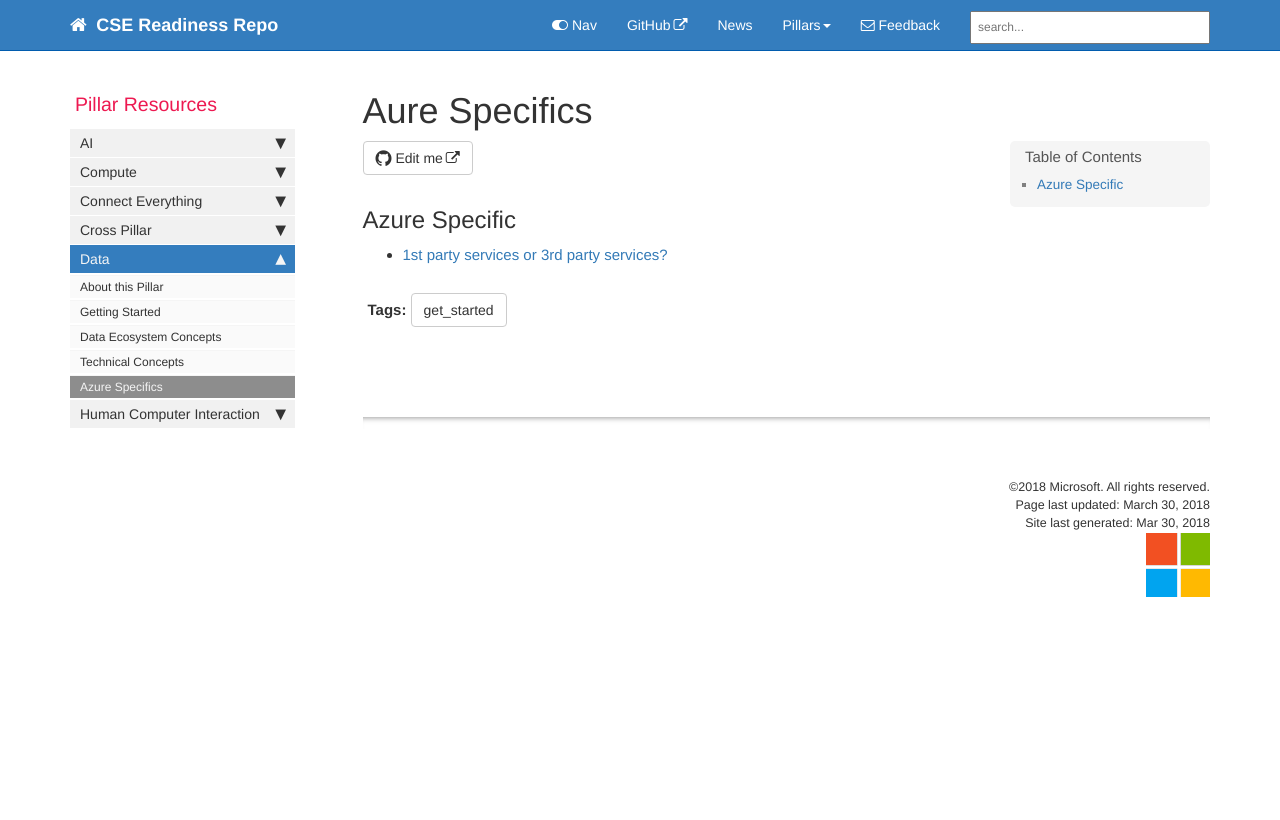
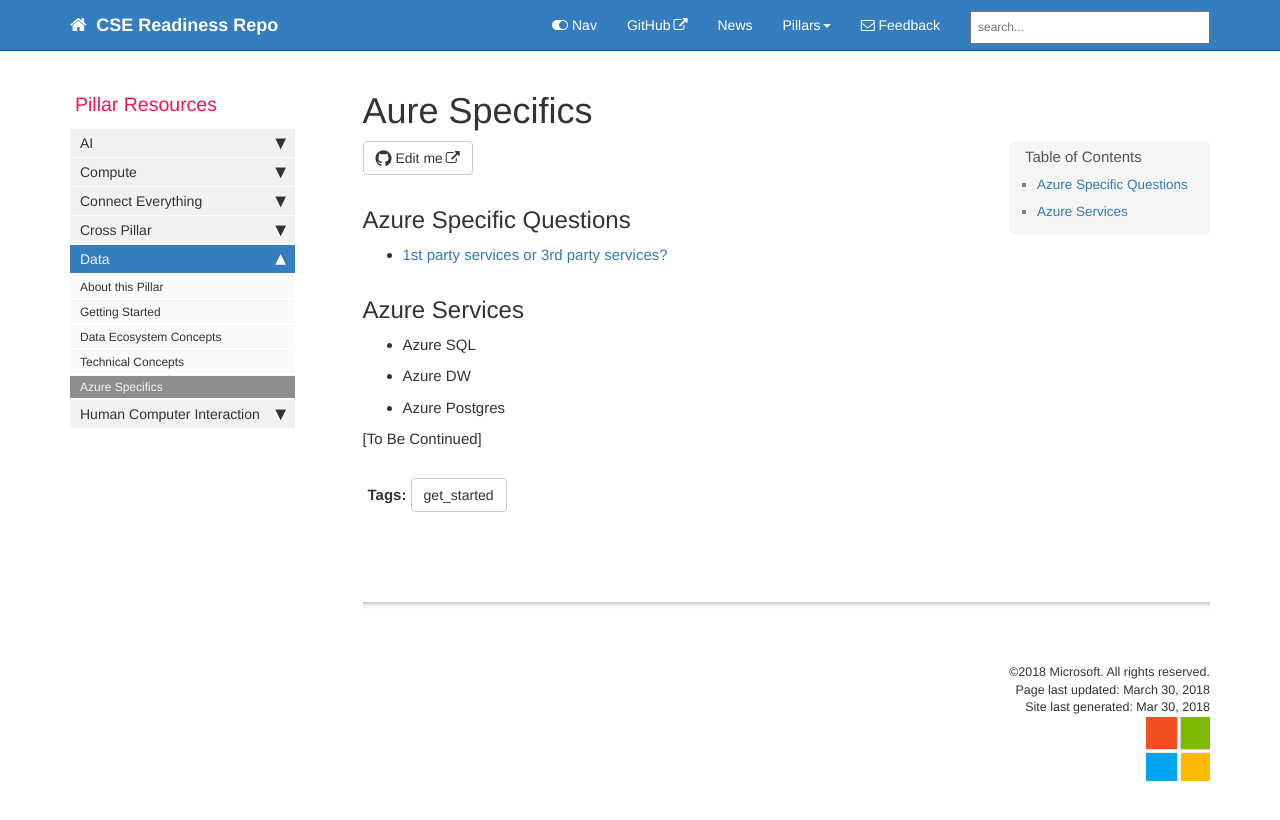
Before and after one commit to microsoft/CSE-Readiness, a Jekyll site: the page built from docs/pages/Data/data_azureSpecifics.md, in a window 1280 px wide. Shown: the top 820 px of the page. Built offline with Jekyll 4.4.1, drawn with Linux system fonts in a browser that asks for light colours; nearby versions of some CDN libraries; comment, search, counter and statistics services are not loaded.

Commit message:
added some examples

```diff
--- a/docs/pages/Data/data_azureSpecifics.md
+++ b/docs/pages/Data/data_azureSpecifics.md
@@ -8,6 +8,14 @@ tags: [get_started]
 folder: Data
 ---
 
-## Azure Specific
+## Azure Specific Questions
 
 - [1st party services or 3rd party services?]()
+
+## Azure Services
+
+- Azure SQL
+- Azure DW
+- Azure Postgres
+
+[To Be Continued]
```
